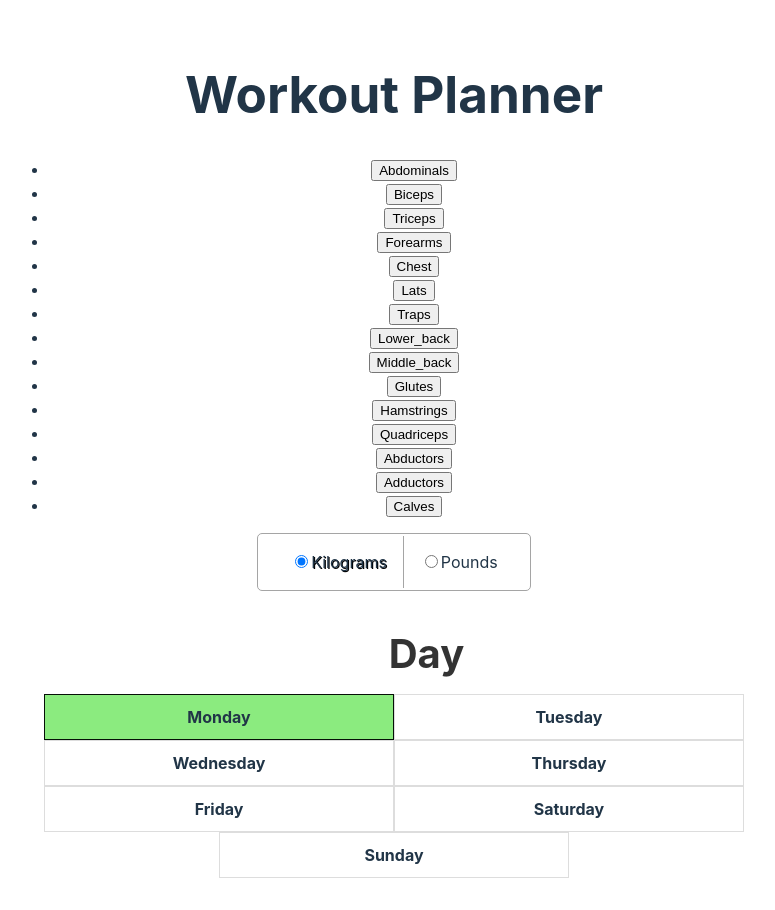
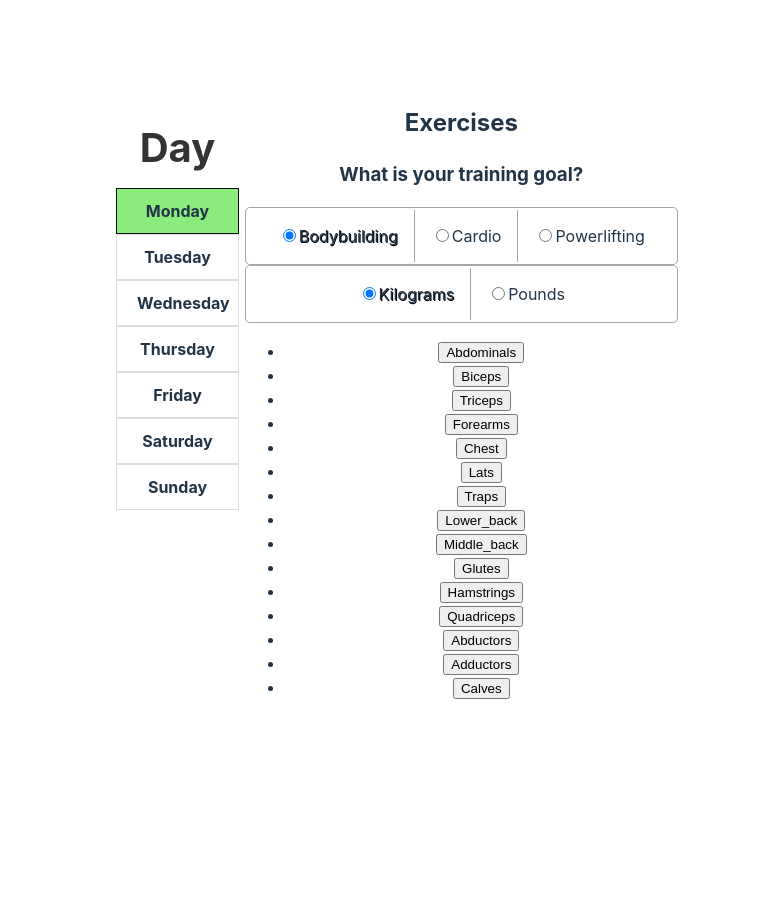
Before and after one commit to simon-s-99/workout-planner, a React (Vite) app: page / in a window 1280 px wide. Shown: the whole page, without its empty margins (246-1021 px from the left). After the commit the page ends 800 px from the top, so only its background shows below. Built offline with nearby package versions, Linux system fonts and the light colour scheme.

Commit message:
feat.: adjust layout

```diff
--- a/src/App.css
+++ b/src/App.css
@@ -5,19 +5,21 @@
   text-align: center;
 }
 
+.App {
+  display: flex;
+  flex-direction: row;
+}
+.WeekdayPicker {
+  display: flex;
+  flex-direction: column;
+  align-items: center;
+}
+
 .weekdays-heading {
   text-align: center;
   margin-bottom: 10px;
-  padding-left: 65px;
   color: #333;
   font-size: 40px;
-}
-
-
-.WeekComponent {
-  display: flex;
-  flex-direction: column;
-  align-items: flex-start;
 }
 
 .weekday {
@@ -33,7 +35,7 @@
   cursor: pointer;
   border: 1px solid #ddd;
   transition: all 0.3s ease;
-  width: 40%;
+  width: 60%;
   font-weight: bold;
 }
 
@@ -46,21 +48,25 @@
   background-color: #8beb7f;
 }
 
-.UnitsPicker {
-  display: inline-block;
+.UnitsPicker, .TrainingGoalPicker {
+  display: block;
   border: 1px solid rgb(165, 165, 165);
   border-radius: 5px;
   padding: 1rem;
 }
 
-.UnitsPicker label {
+.UnitsPicker label, .TrainingGoalPicker label {
   padding: 1rem;
 }
 
-.UnitsPicker label:first-of-type {
+.UnitsPicker label:first-of-type, .TrainingGoalPicker label:first-of-type {
   border-right: 1px solid rgb(165, 165, 165);
 }
 
-.UnitsPicker label:has(input:checked) {
+.TrainingGoalPicker label:last-of-type {
+  border-left: 1px solid rgb(165, 165, 165);
+}
+
+.UnitsPicker label:has(input:checked), .TrainingGoalPicker label:has(input:checked) {
   text-shadow: 1px 1px 0px black;
 }
--- a/src/App.tsx
+++ b/src/App.tsx
@@ -2,9 +2,10 @@
 import { useState } from "react";
 import "./App.css";
 import type { Settings, Weekday } from "./types";
-import MuscleCategory from './components/MuscleCategory';
+import MuscleCategory from "./components/MuscleCategory";
 import WeekdayPicker from "./components/WeekdayPicker";
 import UnitsPicker from "./components/UnitsPicker";
+import TrainingGoalPicker from "./components/TrainingGoalPicker";
 
 const App: React.FC = () => {
   const [settings, setSettings] = useState<Settings>({
@@ -16,13 +17,17 @@ const App: React.FC = () => {
   const [selectedWeekday, setSelectedWeekday] = useState<Weekday>("Monday");
   return (
     <div className="App">
-      <h1>Workout Planner</h1>
-      <MuscleCategory />
-      <UnitsPicker setSettings={setSettings} />
       <WeekdayPicker
         selectedWeekday={selectedWeekday}
         setSelectedWeekday={setSelectedWeekday as React.Dispatch<React.SetStateAction<Weekday>>}
       />
+      <div>
+        <h2>Exercises</h2>
+        <h3>What is your training goal?</h3>
+        <TrainingGoalPicker setSettings={setSettings} />
+        <UnitsPicker setSettings={setSettings} />
+        <MuscleCategory />
+      </div>
     </div>
   );
 };
--- a/src/components/TrainingGoalPicker.tsx
+++ b/src/components/TrainingGoalPicker.tsx
@@ -15,7 +15,6 @@ const TrainingGoalPicker: React.FC<TrainingGoalPickerProps> = ({ setSettings })
   return (
     <div className="TrainingGoalPicker">
       <label>
-        Bodybuilding
         <input
           type="radio"
           name="trainingGoal"
@@ -23,19 +22,20 @@ const TrainingGoalPicker: React.FC<TrainingGoalPickerProps> = ({ setSettings })
           defaultChecked
           onChange={(e) => handleChange(e)}
         />
+        Bodybuilding
       </label>
       <label>
+        <input type="radio" name="trainingGoal" value="cardio" onChange={(e) => handleChange(e)} />
         Cardio
-        <input type="radio" name="trainingGoal" value="cardio" onChange={(e) => handleChange(e)} />
       </label>
       <label>
-        Powerlifting
         <input
           type="radio"
           name="trainingGoal"
           value="powerlifting"
           onChange={(e) => handleChange(e)}
         />
+        Powerlifting
       </label>
     </div>
   );
```
